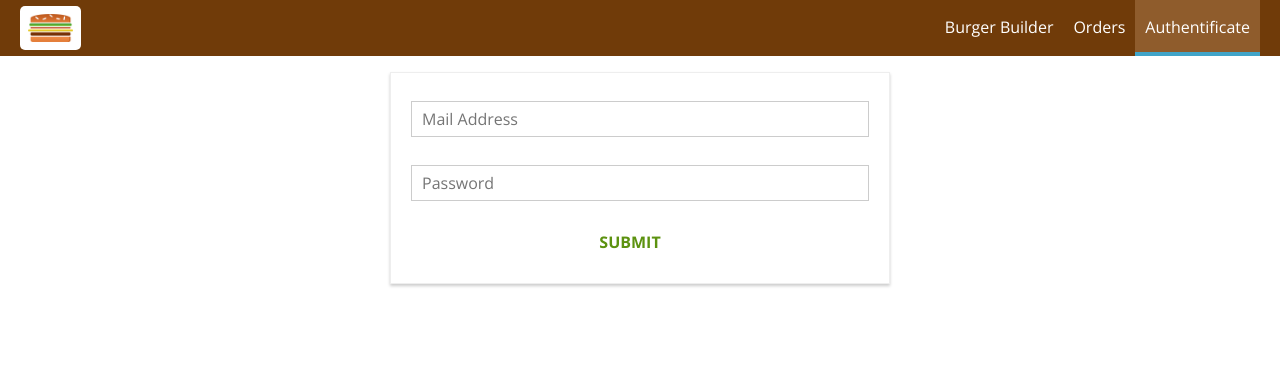
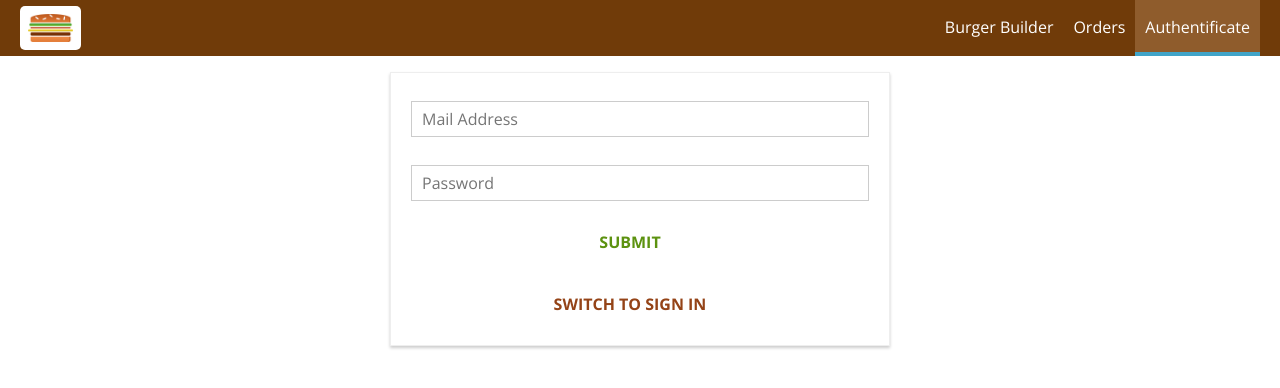
Before and after one commit to momtysamby/BurgerBuilder, a React app: page /auth in a window 1280 px wide. Shown: the top 388 px of the page. Built offline with nearby package versions, Linux system fonts and the light colour scheme.

Commit message:
Sign in added

```diff
--- a/src/containers/Auth/Auth.js
+++ b/src/containers/Auth/Auth.js
@@ -37,7 +37,8 @@
                 valid: false,
                 touched: false
             }
-        }
+        },
+        isSignUp: true
     }
 
     checkValidity(value, rules) {
@@ -86,7 +87,13 @@
 
     submitHandler = (event) => {
         event.preventDefault();
-        this.props.onAuth(this.state.controls.email.value, this.state.controls.password.value);
+        this.props.onAuth(this.state.controls.email.value, this.state.controls.password.value, this.state.isSignUp);
+    }
+
+    switchAuthModeHandler = () => {
+        this.setState(prevState => {
+            return {isSignUp: !prevState.isSignUp}
+        })
     }
 
     render () {
@@ -116,6 +123,9 @@
                     {form}
                     <Button btnType="Success">SUBMIT</Button>
                 </form>
+                <Button
+                    clicked={this.switchAuthModeHandler}
+                    btnType='Danger'>SWITCH TO {this.state.isSignUp? 'SIGN IN': 'SIGN UP'}</Button>
             </div>
         );
     }
@@ -123,7 +133,7 @@
 
 const mapDispatchToProps = dispatch => {
     return {
-        onAuth: (email, password) => dispatch(actions.auth(email, password))
+        onAuth: (email, password, isSignUp) => dispatch(actions.auth(email, password, isSignUp))
     };
 };
 
--- a/src/store/actions/auth.js
+++ b/src/store/actions/auth.js
@@ -7,7 +7,7 @@
 
 export const authFail = (error) => { return { type: actionTypes.AUTH_FAIL, error: error}}
 
-export const auth = (email, password) => {
+export const auth = (email, password, isSignUp) => {
     return dispatch => {
         dispatch(authStart())
         const authData = {
@@ -15,7 +15,11 @@
             password: password,
             returnSecureToken: true
         }
-        axios.post('https://identitytoolkit.googleapis.com/v1/accounts:signUp?key=AIzaSyCBT9-mGMEVG94fucD-6ZlbvQ1Qvjr336o', authData)
+        let url = 'https://identitytoolkit.googleapis.com/v1/accounts:signUp?key=AIzaSyCBT9-mGMEVG94fucD-6ZlbvQ1Qvjr336o'
+        if (!isSignUp) {
+            url = 'https://identitytoolkit.googleapis.com/v1/accounts:signInWithPassword?key=AIzaSyCBT9-mGMEVG94fucD-6ZlbvQ1Qvjr336o'
+        }
+        axios.post(url, authData)
             .then(response => {
                 console.log(response)
                 dispatch(authSuccess(response.data))
```
